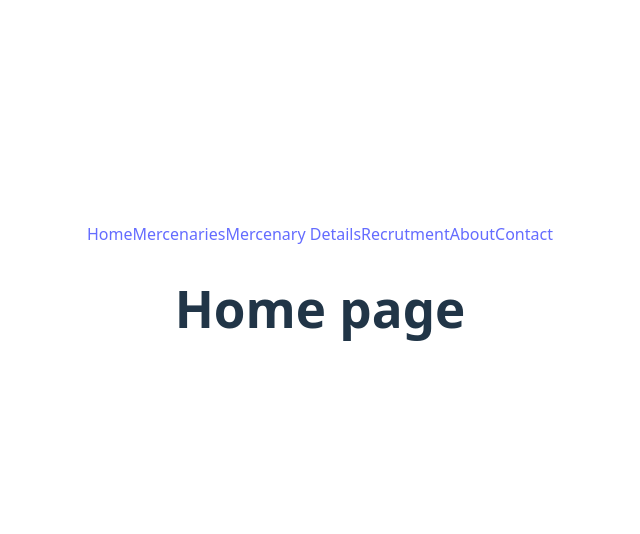
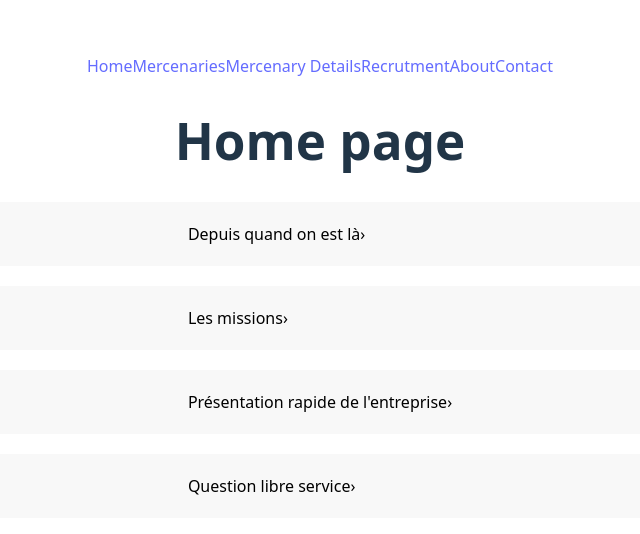
Before and after one commit to Aurelie78290/Tatooine_Interim, a React (Vite) app: page / in a window 1280 px wide. Shown: the part 104-638 px from the top of the page, without its empty margins (320-960 px from the left). Built offline with nearby package versions, Linux system fonts and the light colour scheme.

Commit message:
components accordéon

```diff
--- a/src/App.tsx
+++ b/src/App.tsx
@@ -1,7 +1,7 @@
 import { Link, Outlet } from "react-router";
+import Accordeon from "./assets/components/accordeon";
 
 import "./App.css";
-
 function App() {
 	return (
 		<>
@@ -15,6 +15,7 @@ function App() {
 			</nav>
 			<main>
 				<Outlet />
+				<Accordeon />
 			</main>
 		</>
 	);
--- /dev/null
+++ b/src/assets/components/Accordeon.css
@@ -0,0 +1,16 @@
+.accordion-item {
+	background-color: rgb(248, 248, 248);
+	margin: 20px;
+	padding: 20px 250px;
+	border-radius: 10px;
+	cursor: pointer;
+	color: black;
+}
+
+summary {
+	list-style: none;
+}
+
+.accordion-summary {
+	display: flex;
+}
--- /dev/null
+++ b/src/assets/components/Accordeon.tsx
@@ -0,0 +1,120 @@
+import "./Accordeon.css";
+
+import { useState } from "react";
+
+function AccordionGroup() {
+	const [openIndex, setOpenIndex] = useState(null);
+
+	const toggle = (index: any) => {
+		setOpenIndex(openIndex === index ? null : index);
+	};
+
+	const items = [
+		{
+			id: 1,
+			title: "Depuis quand on est là",
+			content: "Lorem ipsum dolor sit amet, consectetur adipiscing elit.",
+		},
+		{
+			id: 2,
+			title: "Les missions",
+			content: "On fait plein de trucs passionnants 👩‍💻",
+		},
+		{
+			id: 3,
+			title: "Présentation rapide de l'entreprise",
+			content: "Pas de blabla, juste les faits.",
+		},
+		{
+			id: 4,
+			title: "Question libre service",
+			content: "À vous de choisir !",
+		},
+	];
+
+	return (
+		<div className="accordion-container">
+			{items.map((item, i) => (
+				// biome-ignore lint/a11y/useKeyWithClickEvents: <explanation>
+				<details
+					key={item.id}
+					open={openIndex === i}
+					onClick={(e) => {
+						e.preventDefault();
+						toggle(i);
+					}}
+					className="accordion-item"
+				>
+					<summary className="accordion-summary">
+						<span>{item.title}</span>
+						<span
+							className={`accordion-arrow ${openIndex === i ? "open" : ""}`}>
+							›
+						</span>
+					</summary>
+
+					<div className="accordion-content">{item.content}</div>
+				</details>
+			))}
+		</div>
+	);
+}
+
+// function Accordeon() {
+// 	return (
+// 		<div>
+// 			<h3>blablabla</h3>
+// 			<p>
+// 				Lorem ipsum dolor sit amet consectetur adipisicing elit. Assumenda sequi
+// 				ea ab quam vel architecto. Dolorum repellat non corporis optio libero
+// 				suscipit praesentium vitae aspernatur veritatis. Sit eum qui minima.
+// 			</p>
+// 			<div className="accordeon">
+// 				<details className="accordeon1">
+// 					<summary> Depuis quand on est là </summary>
+// 					<p>
+// 						{" "}
+// 						Lorem ipsum dolor sit amet consectetur, adipisicing elit. Quam,
+// 						harum sint, quis impedit suscipit tempore perspiciatis aperiam atque
+// 						laudantium esse, dignissimos cum sunt cumque reiciendis! Rerum enim
+// 						nemo numquam tempore?
+// 					</p>
+// 				</details>
+
+// 				<details className="accordeon2">
+// 					<summary> Les missions </summary>
+// 					<p>
+// 						{" "}
+// 						Lorem ipsum dolor sit amet consectetur, adipisicing elit. Quam,
+// 						harum sint, quis impedit suscipit tempore perspiciatis aperiam atque
+// 						laudantium esse, dignissimos cum sunt cumque reiciendis! Rerum enim
+// 						nemo numquam tempore?
+// 					</p>
+// 				</details>
+
+// 				<details className="accordeon3">
+// 					<summary> Présentation rapide de l’entreprise </summary>
+// 					<p>
+// 						{" "}
+// 						Lorem ipsum dolor sit amet consectetur, adipisicing elit. Quam,
+// 						harum sint, quis impedit suscipit tempore perspiciatis aperiam atque
+// 						laudantium esse, dignissimos cum sunt cumque reiciendis! Rerum enim
+// 						nemo numquam tempore?
+// 					</p>
+// 				</details>
+
+// 				<details className="accordeon4">
+// 					<summary> Question libre service </summary>
+// 					<p>
+// 						{" "}
+// 						Lorem ipsum dolor sit amet consectetur, adipisicing elit. Quam,
+// 						harum sint, quis impedit suscipit tempore perspiciatis aperiam atque
+// 						laudantium esse, dignissimos cum sunt cumque reiciendis! Rerum enim
+// 						nemo numquam tempore?
+// 					</p>
+// 				</details>
+// 			</div>
+// 		</div>
+// 	);
+// }
+export default AccordionGroup;
```
